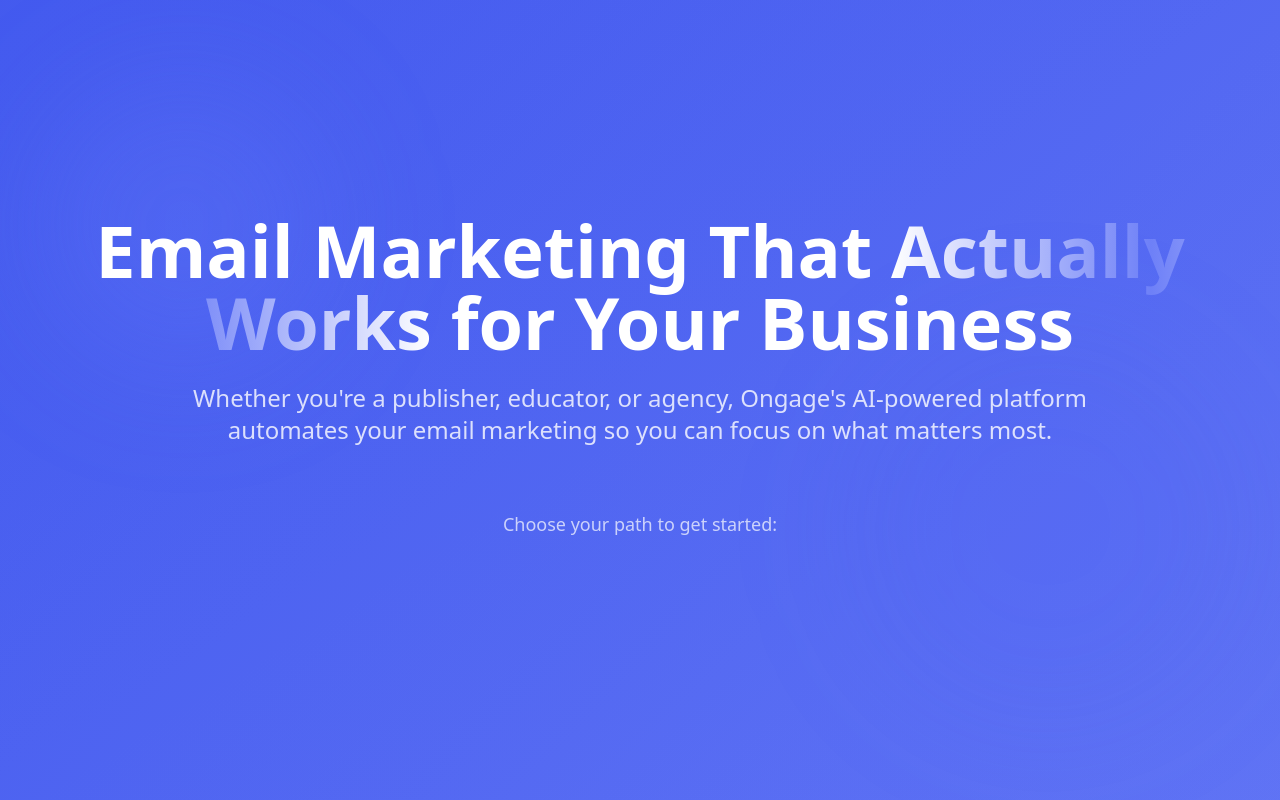
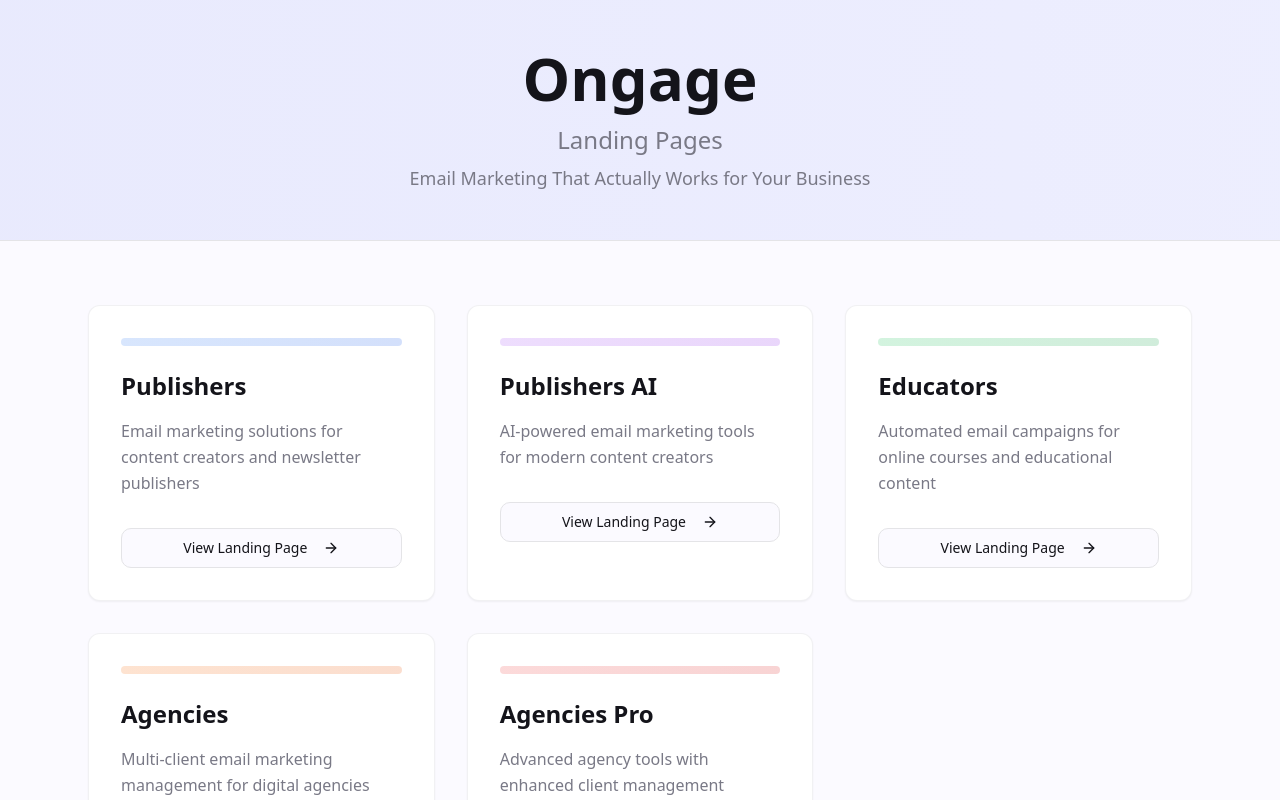
Before and after one commit to tanyarofman/ongage-landing-pages-6-pages, a React (Vite) app: page / in a window 1280 px wide. Shown: the top 800 px of the page. Built offline with nearby package versions, Linux system fonts and the light colour scheme.

Commit message:
Refactor: Update main page
Updated the main page to include a header "Ongage - Landing pages" and five cards linking to individual landing pages.

```diff
--- a/src/App.tsx
+++ b/src/App.tsx
@@ -3,7 +3,7 @@ import { Toaster as Sonner } from "@/components/ui/sonner";
 import { TooltipProvider } from "@/components/ui/tooltip";
 import { QueryClient, QueryClientProvider } from "@tanstack/react-query";
 import { BrowserRouter, Routes, Route } from "react-router-dom";
-import MainLanding from "./pages/MainLanding";
+import Main from "./pages/Main";
 import PublishersLanding from "./pages/PublishersLanding";
 import PublishersAILanding from "./pages/PublishersAILanding";
 import EducatorsLanding from "./pages/EducatorsLanding";
@@ -20,7 +20,7 @@ const App = () => (
       <Sonner />
       <BrowserRouter>
         <Routes>
-          <Route path="/" element={<MainLanding />} />
+          <Route path="/" element={<Main />} />
           <Route path="/publishers" element={<PublishersLanding />} />
           <Route path="/publishers-ai" element={<PublishersAILanding />} />
           <Route path="/educators" element={<EducatorsLanding />} />
--- /dev/null
+++ b/src/pages/Main.tsx
@@ -0,0 +1,95 @@
+import { Card, CardContent } from "@/components/ui/card";
+import { Button } from "@/components/ui/button";
+import { ArrowRight } from "lucide-react";
+import { Link } from "react-router-dom";
+
+const Main = () => {
+  const landingPages = [
+    {
+      title: "Publishers",
+      description: "Email marketing solutions for content creators and newsletter publishers",
+      path: "/publishers",
+      color: "from-blue-500/20 to-blue-600/20"
+    },
+    {
+      title: "Publishers AI",
+      description: "AI-powered email marketing tools for modern content creators",
+      path: "/publishers-ai",
+      color: "from-purple-500/20 to-purple-600/20"
+    },
+    {
+      title: "Educators",
+      description: "Automated email campaigns for online courses and educational content",
+      path: "/educators",
+      color: "from-green-500/20 to-green-600/20"
+    },
+    {
+      title: "Agencies",
+      description: "Multi-client email marketing management for digital agencies",
+      path: "/agencies",
+      color: "from-orange-500/20 to-orange-600/20"
+    },
+    {
+      title: "Agencies Pro",
+      description: "Advanced agency tools with enhanced client management features",
+      path: "/agencies-2",
+      color: "from-red-500/20 to-red-600/20"
+    }
+  ];
+
+  return (
+    <main className="min-h-screen bg-background">
+      {/* Header */}
+      <div className="bg-gradient-to-r from-primary/10 to-primary-glow/10 border-b border-border">
+        <div className="max-w-6xl mx-auto px-6 py-12 text-center">
+          <h1 className="text-4xl md:text-6xl font-bold text-foreground mb-4">
+            Ongage
+          </h1>
+          <p className="text-xl md:text-2xl text-muted-foreground mb-2">
+            Landing Pages
+          </p>
+          <p className="text-lg text-muted-foreground">
+            Email Marketing That Actually Works for Your Business
+          </p>
+        </div>
+      </div>
+
+      {/* Landing Page Cards */}
+      <div className="max-w-6xl mx-auto px-6 py-16">
+        <div className="grid md:grid-cols-2 lg:grid-cols-3 gap-8">
+          {landingPages.map((page, index) => (
+            <Card
+              key={index}
+              className="group hover:shadow-feature transition-all duration-300 hover:-translate-y-1 animate-fade-in border-border/50"
+              style={{ animationDelay: `${index * 0.1}s` }}
+            >
+              <CardContent className="p-8">
+                <div className={`w-full h-2 bg-gradient-to-r ${page.color} rounded-full mb-6`}></div>
+
+                <h2 className="text-2xl font-bold text-foreground mb-4 group-hover:text-primary transition-colors">
+                  {page.title}
+                </h2>
+
+                <p className="text-muted-foreground mb-8 leading-relaxed">
+                  {page.description}
+                </p>
+
+                <Link to={page.path}>
+                  <Button
+                    variant="outline"
+                    className="w-full group-hover:bg-primary group-hover:text-primary-foreground group-hover:border-primary transition-all duration-300"
+                  >
+                    View Landing Page
+                    <ArrowRight className="ml-2 h-4 w-4 group-hover:translate-x-1 transition-transform" />
+                  </Button>
+                </Link>
+              </CardContent>
+            </Card>
+          ))}
+        </div>
+      </div>
+    </main>
+  );
+};
+
+export default Main;
```
